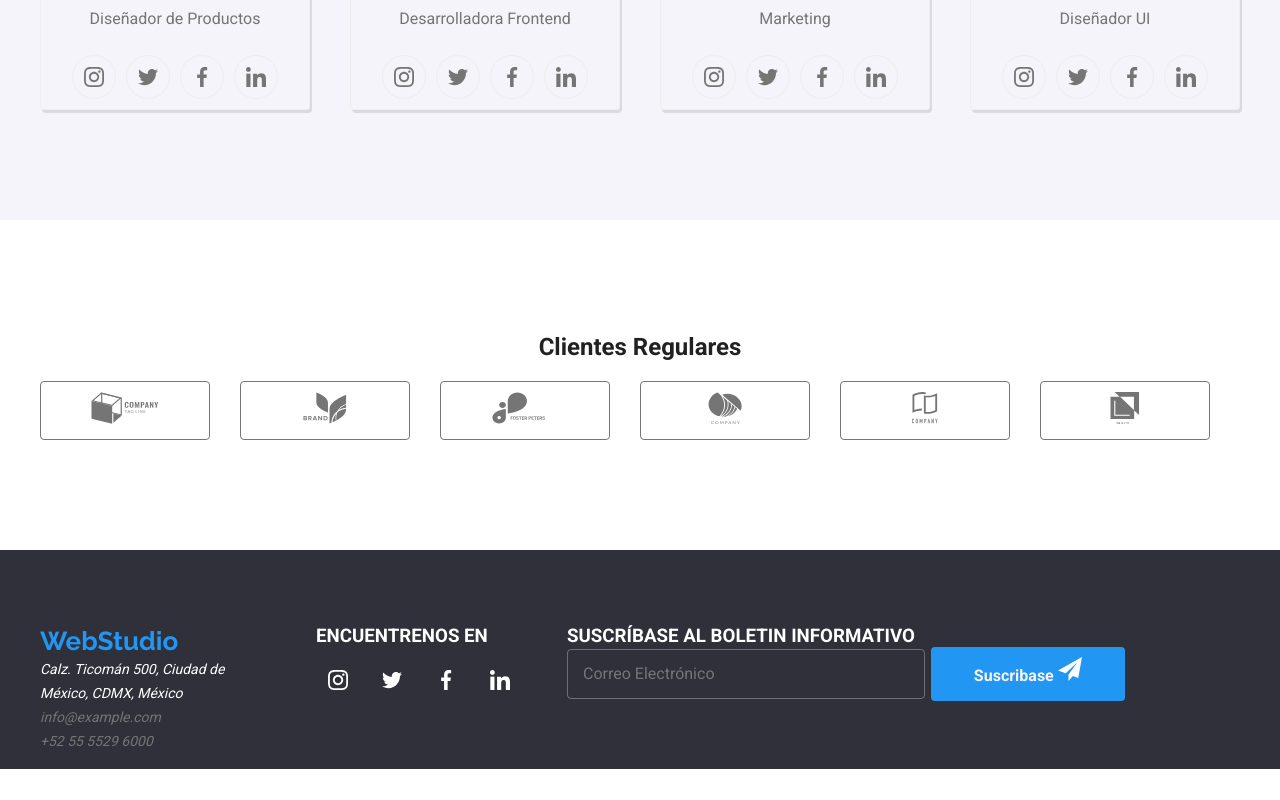
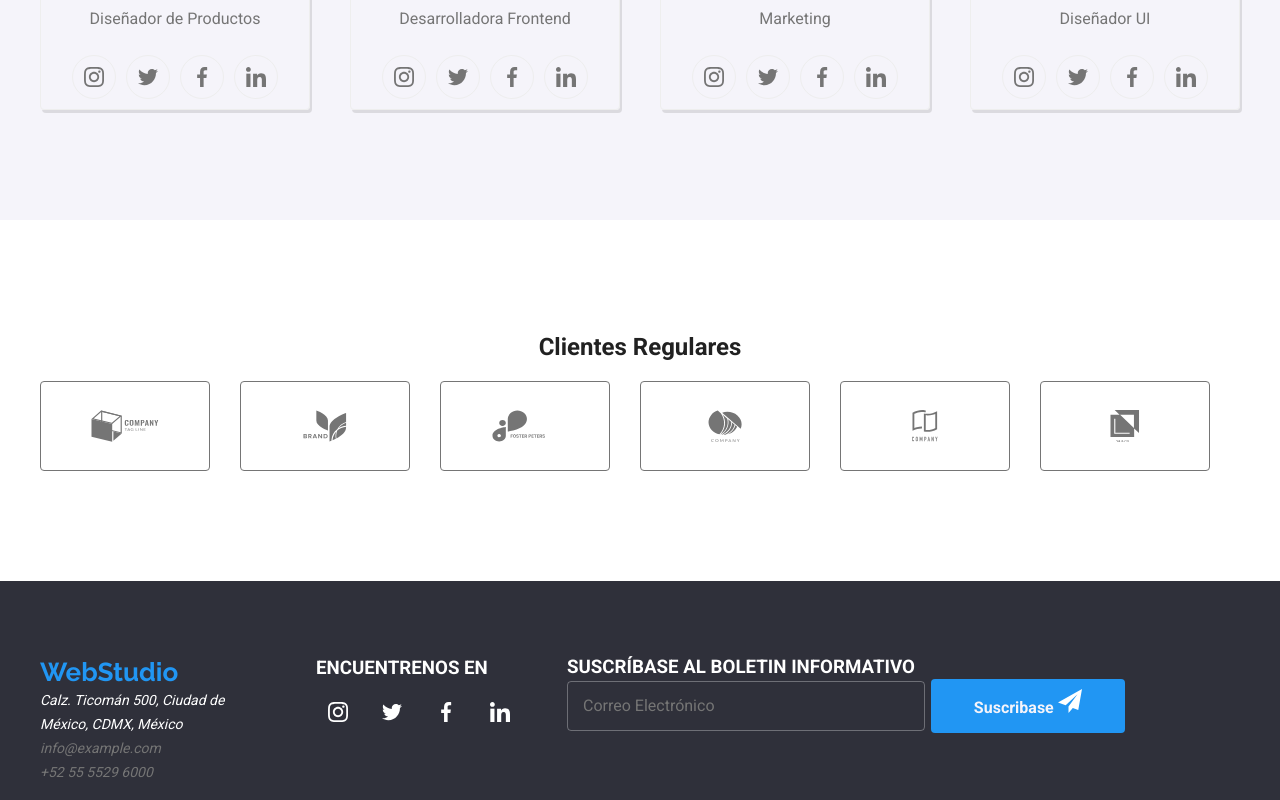
Before and after one commit to edopore/goit-markup-hw-06, a plain HTML site: page index.html in a window 1280 px wide. Shown: the part 2162-2962 px from the top of the page. Before the commit the page ends 2931 px from the top, so only its background shows below. Drawn offline with nearby package versions, Linux system fonts and the light colour scheme.

Commit message:
UPDATE styles.css client-card class

```diff
--- a/css/style.css
+++ b/css/style.css
@@ -467,6 +467,10 @@ fieldset {
   gap: 30px;
 }
 .client-card {
+  display: flex;
+  justify-content: center;
+  align-items: center;
+  padding: 18px 0px;
   width: 170px;
   border: 1px solid var(--desc-font-color);
   border-radius: 4px;
```
